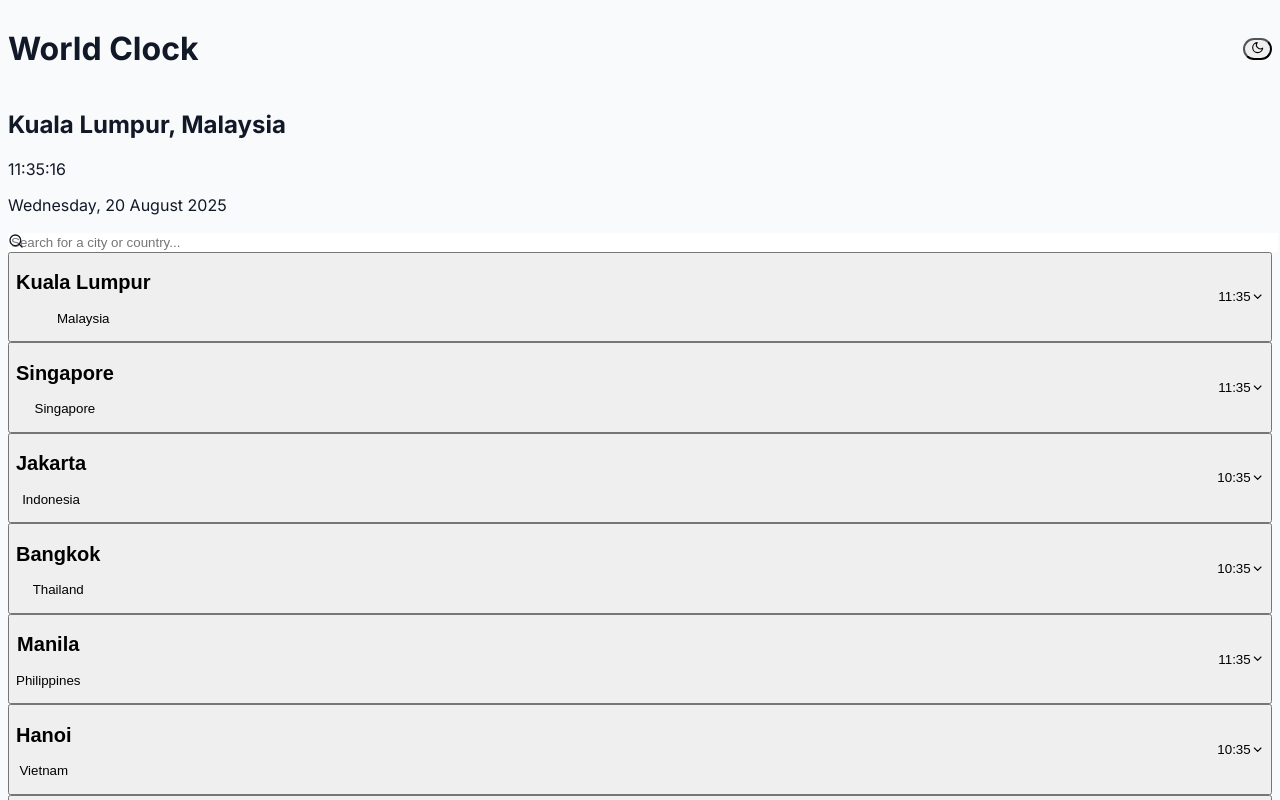
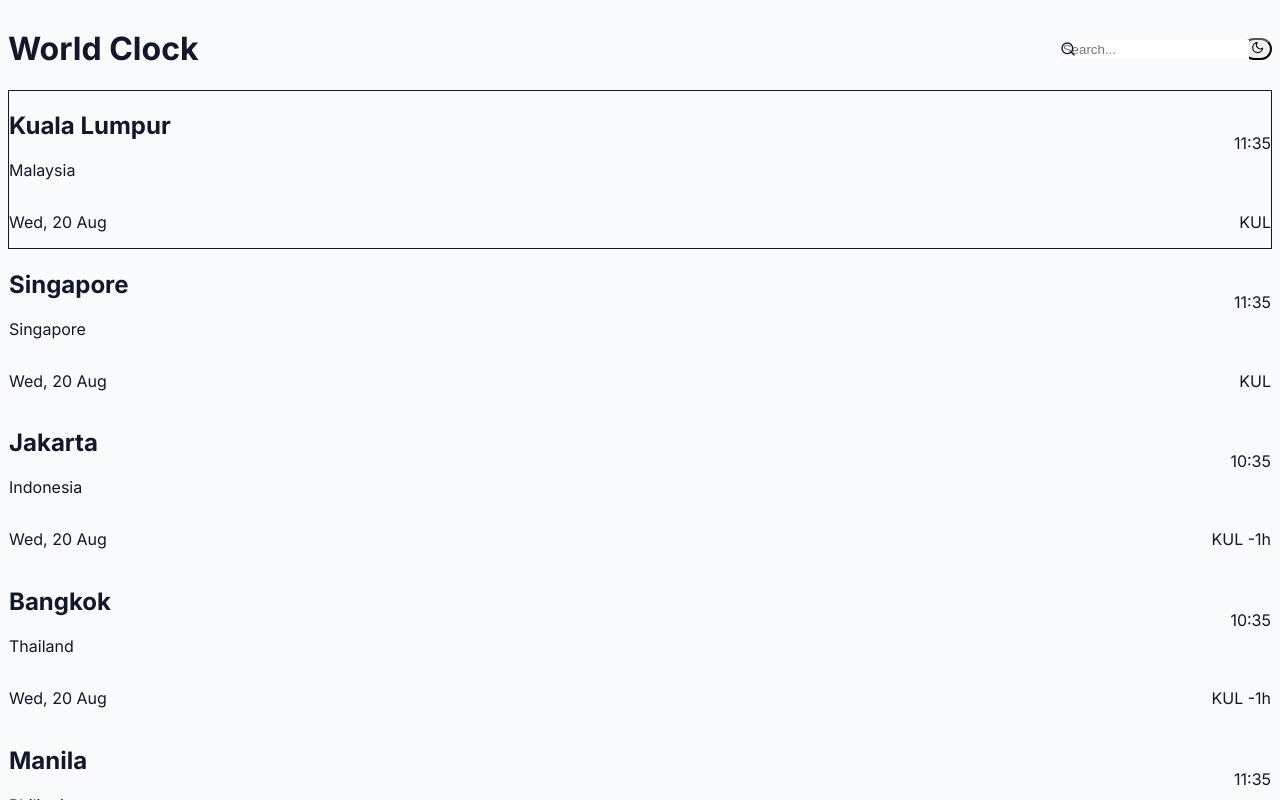
Before and after one commit to iskandaaar/time, a Next.js app: page / in a window 1280 px wide. Shown: the top 800 px of the page. Built offline with nearby package versions, Linux system fonts and the light colour scheme.

Commit message:
Refine design for compactness and remove click-to-expand

```diff
--- a/package.json
+++ b/package.json
@@ -9,11 +9,11 @@
     "lint": "eslint"
   },
   "dependencies": {
-    "framer-motion": "^12.23.12",
     "luxon": "^3.7.1",
     "next": "15.5.0",
     "react": "19.1.0",
     "react-dom": "19.1.0",
+    "react-globe.gl": "^2.35.0",
     "react-icons": "^5.5.0"
   },
   "devDependencies": {
--- a/src/app/page.tsx
+++ b/src/app/page.tsx
@@ -1,10 +1,10 @@
+
 "use client";
 
 import { useState, useEffect } from "react";
 import { DateTime } from "luxon";
 import { cities } from "@/cities";
-import { motion, AnimatePresence } from "framer-motion";
-import { FiSearch, FiChevronDown } from "react-icons/fi";
+import { FiSearch } from "react-icons/fi";
 import { ThemeSwitcher } from "@/components/ThemeSwitcher";
 
 // Define the structure of a city object
@@ -18,7 +18,6 @@ interface City {
 export default function Home() {
   const [time, setTime] = useState(DateTime.now());
   const [searchTerm, setSearchTerm] = useState("");
-  const [expandedCity, setExpandedCity] = useState<string | null>(null);
 
   useEffect(() => {
     const timer = setInterval(() => {
@@ -35,94 +34,57 @@ export default function Home() {
       city.country.toLowerCase().includes(searchTerm.toLowerCase())
   );
 
-  const toggleCity = (timezone: string) => {
-    if (expandedCity === timezone) {
-      setExpandedCity(null);
-    } else {
-      setExpandedCity(timezone);
-    }
-  };
-
   return (
     <main className="min-h-screen bg-background text-foreground">
-      <div className="container mx-auto p-4 sm:p-6 md:p-8">
+      <div className="container mx-auto p-4 sm:p-6 md:p-8 max-w-7xl">
         <header className="flex justify-between items-center mb-8">
           <h1 className="text-2xl sm:text-3xl md:text-4xl font-bold">World Clock</h1>
-          <ThemeSwitcher />
-        </header>
-
-        <div className="grid grid-cols-1 lg:grid-cols-3 gap-8">
-          <div className="lg:col-span-1">
-            <div className="sticky top-8">
-              <div className="bg-card p-6 rounded-lg shadow-lg">
-                <h2 className="text-xl font-bold">Kuala Lumpur, Malaysia</h2>
-                <p className="text-6xl font-mono font-bold mt-4">{klTime.toFormat("HH:mm:ss")}</p>
-                <p className="text-lg text-muted-foreground mt-2">{klTime.toFormat("cccc, dd LLLL yyyy")}</p>
-              </div>
-              <div className="mt-8">
+          <div className="flex items-center gap-4">
             <div className="relative">
               <FiSearch className="absolute top-1/2 left-4 -translate-y-1/2 text-muted-foreground" />
               <input
                 type="text"
-                    placeholder="Search for a city or country..."
+                placeholder="Search..."
                 value={searchTerm}
                 onChange={(e) => setSearchTerm(e.target.value)}
-                    className="w-full bg-card border border-transparent focus:ring-2 focus:ring-primary focus:border-transparent rounded-lg py-3 pl-12 pr-4"
+                className="w-full bg-card border border-transparent focus:ring-2 focus:ring-primary focus:border-transparent rounded-lg py-2 pl-10 pr-4"
               />
             </div>
+            <ThemeSwitcher />
           </div>
-            </div>
-          </div>
+        </header>
 
-          <div className="lg:col-span-2">
-            <div className="space-y-4">
+        <div className="grid grid-cols-1 sm:grid-cols-2 md:grid-cols-3 lg:grid-cols-4 xl:grid-cols-5 gap-4 sm:gap-6">
           {filteredCities.map((city: City) => {
             const localTime = time.setZone(city.timezone);
             const offset = Math.round(localTime.offset / 60 - klTime.offset / 60);
-                const isExpanded = expandedCity === city.timezone;
+            const isKl = city.timezone === "Asia/Kuala_Lumpur";
 
             return (
-                  <div key={city.timezone} className="bg-card rounded-lg shadow-md hover:shadow-xl transition-shadow duration-300">
-                    <button
-                      onClick={() => toggleCity(city.timezone)}
-                      className="w-full flex justify-between items-center p-4"
+              <div
+                key={city.timezone}
+                className={`p-4 rounded-lg shadow-md transition-colors duration-300 border
+                  ${isKl ? "bg-primary/10 border-primary" : "bg-card border-transparent"}
+                `}
               >
+                <div className="flex justify-between items-center">
                   <div>
                     <h2 className="text-lg font-bold">{city.city}</h2>
                     <p className="text-sm text-muted-foreground">{city.country}</p>
                   </div>
-                      <div className="flex items-center">
-                        <p className="text-2xl font-mono font-bold mr-4">{localTime.toFormat("HH:mm")}</p>
-                        <FiChevronDown
-                          className={`transform transition-transform duration-300 ${isExpanded ? "rotate-180" : ""}`}
-                        />
+                  <div className="text-right">
+                    <p className="text-lg font-mono font-bold">{localTime.toFormat("HH:mm")}</p>
                   </div>
-                    </button>
-                    <AnimatePresence>
-                      {isExpanded && (
-                        <motion.div
-                          initial={{ opacity: 0, height: 0 }}
-                          animate={{ opacity: 1, height: "auto" }}
-                          exit={{ opacity: 0, height: 0 }}
-                          transition={{ duration: 0.3, ease: "easeInOut" }}
-                          className="overflow-hidden"
-                        >
-                          <div className="p-4 border-t border-gray-200 dark:border-gray-700">
-                            <div className="flex justify-between items-center">
-                              <p className="text-sm text-muted-foreground">{localTime.toFormat("cccc, dd LLLL yyyy")}</p>
+                </div>
+                <div className="mt-2 flex justify-between items-center">
+                  <p className="text-xs text-muted-foreground">{localTime.toFormat("ccc, dd LLL")}</p>
                   <p className="text-xs font-medium text-muted-foreground">
                     {offset === 0 ? "KUL" : `KUL ${offset > 0 ? "+" : ""}${offset}h`}
                   </p>
                 </div>
               </div>
-                        </motion.div>
-                      )}
-                    </AnimatePresence>
-                  </div>
             );
           })}
-            </div>
-          </div>
         </div>
       </div>
       <footer className="text-center mt-8 py-4 text-sm text-muted-foreground">
```
Also changed, not shown: 1 other file (tests, documents, lock files or other folders). Lines whose indentation alone changed are shown as unchanged.
